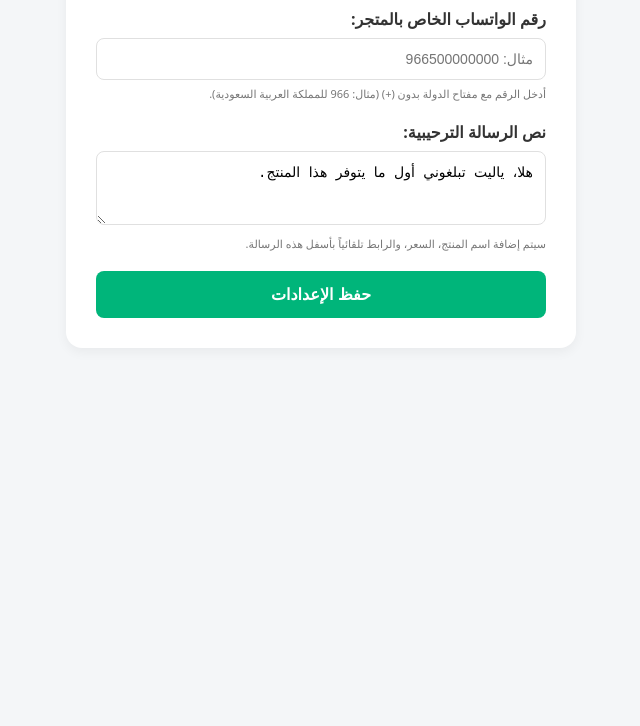
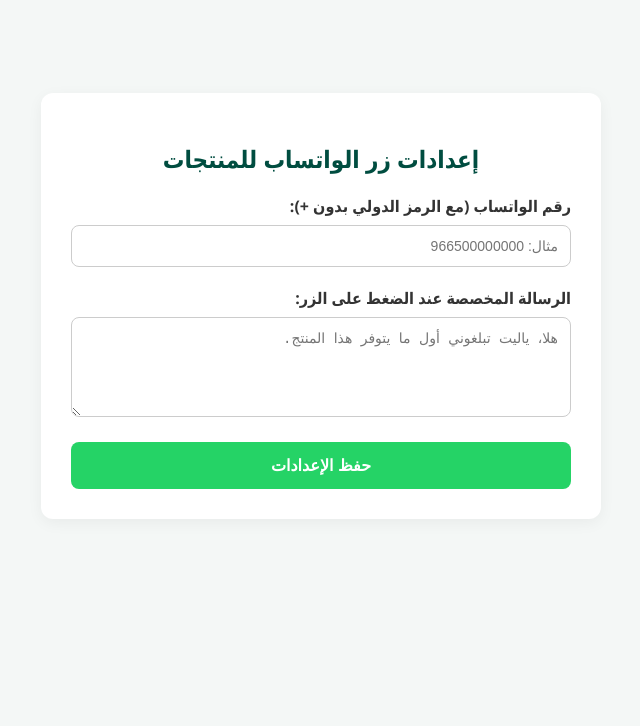
Before and after one commit to midoafandena11/salla-whatsapp-notify, a website: page public/dashboard.html in a window 1280 px wide. Shown: the part 114-840 px from the top of the page, without its empty margins (319-959 px from the left). Before the commit the page ends 800 px from the top, so only its background shows below. Drawn offline with Linux system fonts and the light colour scheme.

Commit message:
Update dashboard.html

```diff
--- a/public/dashboard.html
+++ b/public/dashboard.html
@@ -3,69 +3,147 @@
 <head>
     <meta charset="UTF-8">
     <meta name="viewport" content="width=device-width, initial-scale=1.0">
-    <title>إعدادات تطبيق التنبيه عبر الواتساب</title>
+    <title>لوحة تحكم إشعارات الواتساب</title>
     <style>
-        body { font-family: system-ui, sans-serif; background-color: #f4f6f8; margin: 0; padding: 20px; display: flex; justify-content: center; }
-        .card { background: #fff; padding: 30px; border-radius: 16px; box-shadow: 0 4px 12px rgba(0,0,0,0.05); max-width: 450px; width: 100%; text-align: center; }
-        h2 { color: #004d40; margin-bottom: 24px; font-size: 22px; }
-        .form-group { text-align: right; margin-bottom: 20px; }
-        label { display: block; font-weight: bold; margin-bottom: 8px; color: #333; }
-        input, textarea { width: 100%; padding: 12px; border: 1px solid #e0e0e0; border-radius: 8px; box-sizing: border-box; font-size: 14px; }
-        .hint { font-size: 11px; color: #777; margin-top: 6px; }
-        button { background-color: #00b57a; color: #fff; border: none; padding: 14px; border-radius: 8px; width: 100%; font-size: 16px; font-weight: bold; cursor: pointer; }
-        button:hover { background-color: #009665; }
+        body {
+            font-family: 'Segoe UI', Tahoma, Geneva, Verdana, sans-serif;
+            background-color: #f4f7f6;
+            margin: 0;
+            padding: 20px;
+            display: flex;
+            justify-content: center;
+            align-items: center;
+            min-height: 100vh;
+        }
+        .container {
+            background-color: #ffffff;
+            padding: 30px;
+            border-radius: 12px;
+            box-shadow: 0 4px 15px rgba(0,0,0,0.05);
+            max-width: 500px;
+            width: 100%;
+        }
+        h2 {
+            color: #004d40;
+            margin-bottom: 20px;
+            text-align: center;
+        }
+        .form-group {
+            margin-bottom: 20px;
+        }
+        label {
+            display: block;
+            margin-bottom: 8px;
+            font-weight: bold;
+            color: #333;
+        }
+        input, textarea {
+            width: 100%;
+            padding: 12px;
+            border: 1px solid #ccc;
+            border-radius: 8px;
+            box-sizing: border-box;
+            font-size: 14px;
+        }
+        textarea {
+            resize: vertical;
+            height: 100px;
+        }
+        button {
+            width: 100%;
+            background-color: #25D366;
+            color: white;
+            padding: 14px;
+            border: none;
+            border-radius: 8px;
+            font-size: 16px;
+            font-weight: bold;
+            cursor: pointer;
+            transition: background 0.3s ease;
+        }
+        button:hover {
+            background-color: #128C7E;
+        }
+        .alert {
+            display: none;
+            padding: 15px;
+            margin-top: 15px;
+            border-radius: 8px;
+            text-align: center;
+            font-weight: bold;
+        }
+        .alert-success {
+            background-color: #d4edda;
+            color: #155724;
+            border: 1px solid #c3e6cb;
+        }
     </style>
 </head>
 <body>
 
-<div class="card">
-    <h2>إعدادات تطبيق التنبيه عبر الواتساب</h2>
-    <form id="settingsForm">
-        <div class="form-group">
-            <label>رقم الواتساب الخاص بالمتجر:</label>
-            <input type="text" id="whatsappNumber" placeholder="مثال: 966500000000" required>
-            <div class="hint">أدخل الرقم مع مفتاح الدولة بدون (+) (مثال: 966 للمملكة العربية السعودية).</div>
-        </div>
+<div class="container">
+    <h2>إعدادات زر الواتساب للمنتجات</h2>
 
-        <div class="form-group">
-            <label>نص الرسالة الترحيبية:</label>
-            <textarea id="customMessage" rows="3" required>هلا، ياليت تبلغوني أول ما يتوفر هذا المنتج.</textarea>
-            <div class="hint">سيتم إضافة اسم المنتج، السعر، والرابط تلقائياً بأسفل هذه الرسالة.</div>
-        </div>
+    <div class="form-group">
+        <label for="whatsappNumber">رقم الواتساب (مع الرمز الدولي بدون +):</label>
+        <input type="text" id="whatsappNumber" placeholder="مثال: 966500000000">
+    </div>
 
-        <button type="submit">حفظ الإعدادات</button>
-    </form>
+    <div class="form-group">
+        <label for="customMessage">الرسالة المخصصة عند الضغط على الزر:</label>
+        <textarea id="customMessage" placeholder="هلا، ياليت تبلغوني أول ما يتوفر هذا المنتج."></textarea>
+    </div>
+
+    <button onclick="saveSettings()">حفظ الإعدادات</button>
+
+    <div id="successAlert" class="alert alert-success">
+        ✨ تم حفظ البيانات بنجاح، يمكنك إغلاق الصفحة الآن.
+    </div>
 </div>
 
 <script>
     const urlParams = new URLSearchParams(window.location.search);
-    const merchantId = urlParams.get('merchant_id') || window.Salla?.config?.get('merchant_id');
+    const merchantId = urlParams.get('merchant_id') || '';
 
-    // تحميل الإعدادات الحالية عند فتح الصفحة
+    // جلب الإعدادات الحالية عند فتح الصفحة
     if (merchantId) {
         fetch(`/api/settings?merchant_id=${merchantId}`)
             .then(res => res.json())
             .then(data => {
                 if (data.whatsappNumber) document.getElementById('whatsappNumber').value = data.whatsappNumber;
                 if (data.customMessage) document.getElementById('customMessage').value = data.customMessage;
-            });
+            })
+            .catch(err => console.error('خطأ في جلب البيانات:', err));
     }
 
-    // حفظ الإعدادات عند الضغط على الزر
-    document.getElementById('settingsForm').addEventListener('submit', async (e) => {
-        e.preventDefault();
+    // حفظ الإعدادات ورؤية الرسالة الأنيقة
+    function saveSettings() {
         const whatsappNumber = document.getElementById('whatsappNumber').value;
         const customMessage = document.getElementById('customMessage').value;
 
-        const res = await fetch('/api/settings', {
+        fetch('/api/settings', {
             method: 'POST',
             headers: { 'Content-Type': 'application/json' },
-            body: JSON.stringify({ merchant_id: merchantId, whatsappNumber, customMessage })
+            body: JSON.stringify({
+                merchant_id: merchantId,
+                whatsappNumber: whatsappNumber,
+                customMessage: customMessage
+            })
+        })
+        .then(res => res.json())
+        .then(data => {
+            if (data.success) {
+                const alertBox = document.getElementById('successAlert');
+                alertBox.style.display = 'block';
+                alert('✨ تم حفظ البيانات بنجاح، يمكنك إغلاق الصفحة الآن.');
+            } else {
+                alert('حدث خطأ أثناء حفظ البيانات.');
+            }
+        })
+        .catch(err => {
+            alert('تعذر الاتصال بالسيرفر.');
         });
-
-        const data = await res.json();
-        if (data.success) alert('تم حفظ الإعدادات بنجاح!');
-    });
+    }
 </script>
 
 </body>
```
